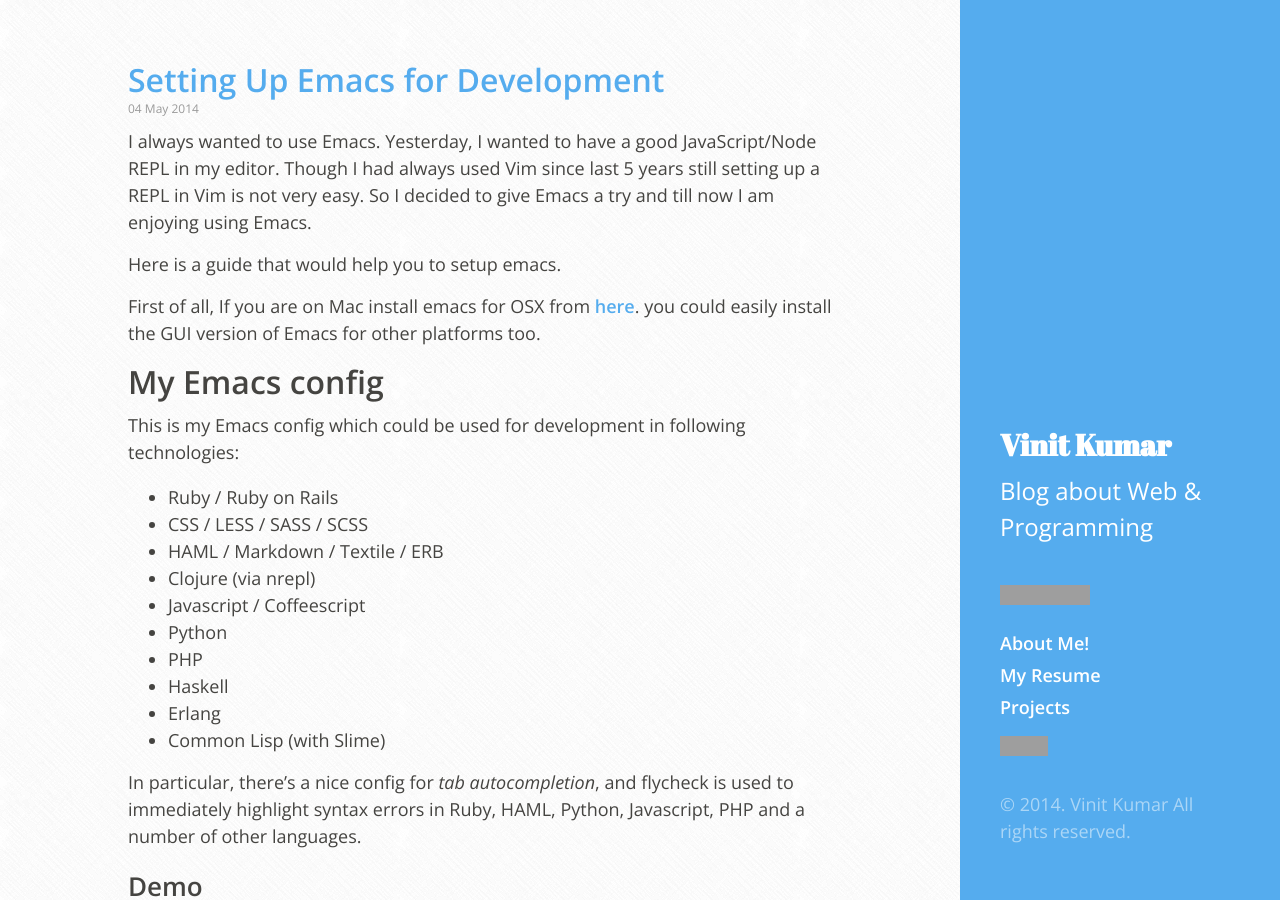
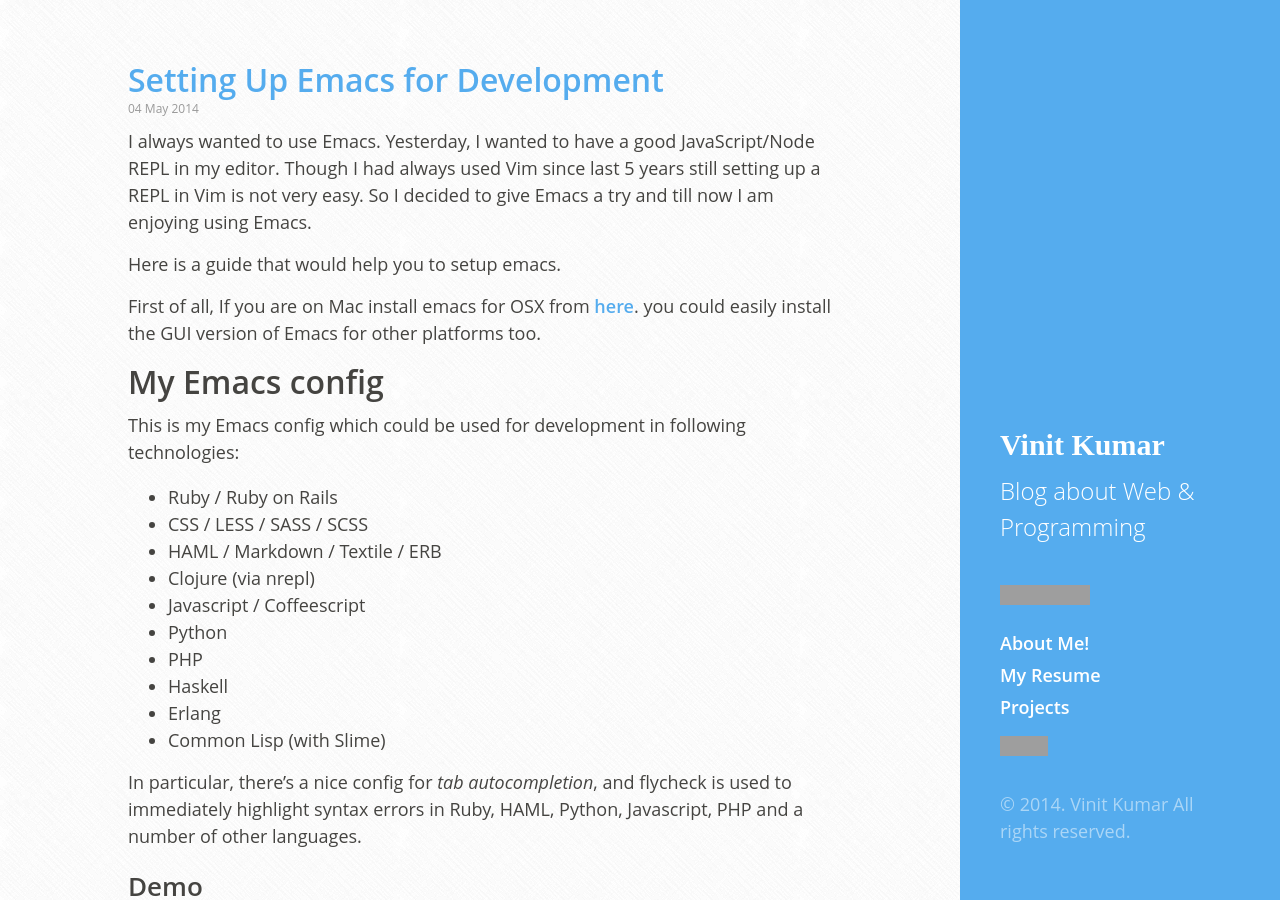
Before and after one commit to vinitkumar/vinitkumar.github.com, a Jekyll site: the page built from index.html, in a window 1280 px wide and 900 px high. Built offline with Jekyll 4.4.1, drawn with Linux system fonts in a browser that asks for light colours; Markdown is read by kramdown in place of the engine named in the settings; the list of posts is cut into pages by our own code; grey boxes are pictures that could not be loaded.

Commit message:
remove google font to make website faster

```diff
--- a/_includes/head.html
+++ b/_includes/head.html
@@ -36,7 +36,6 @@
   <!-- CSS -->
   <link rel="stylesheet" href="/public/css/hyde.min.css">
   <link rel="stylesheet" href="/public/css/github.min.css">
-  <link rel="stylesheet" href="http://fonts.googleapis.com/css?family=Open+Sans:300,400italic,400,600,700|Abril+Fatface">
 
   <!-- Icons -->
   <link rel="apple-touch-icon-precomposed" sizes="144x144" href="/public/touch-icon-144-precomposed.png">
```
